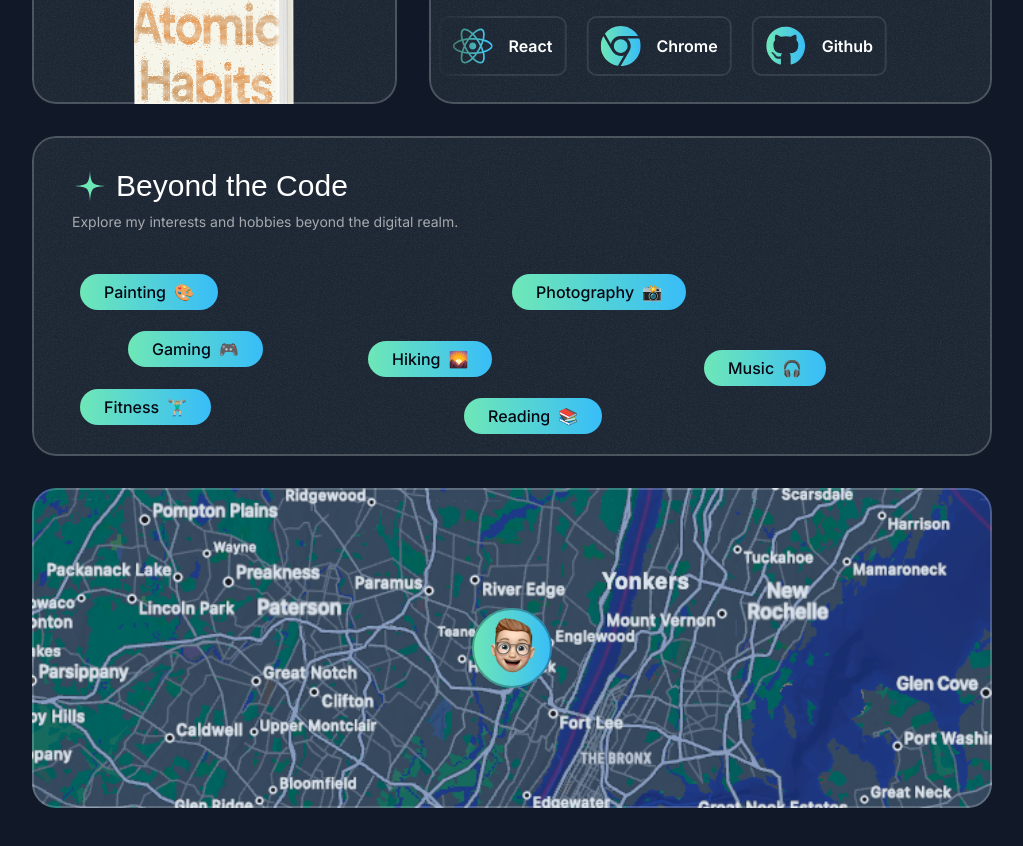
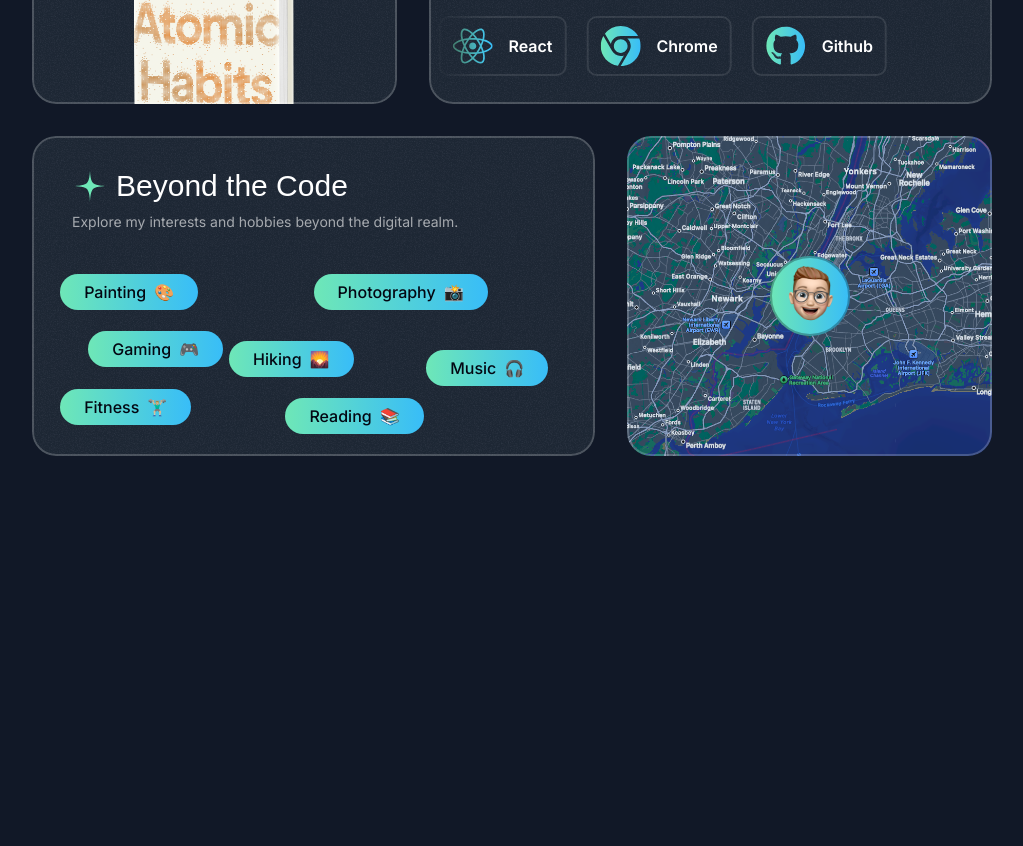
Before and after one commit to arvincarlo/portfolio, a Next.js app: page / in a window 1280 px wide. Shown: the part 4460-5306 px from the top of the page, without its empty margins (128-1151 px from the left). After the commit the page ends 4996 px from the top, so only its background shows below. Built offline with nearby package versions, Linux system fonts and the light colour scheme; a web font is replaced by a local one.

Commit message:
About Section: Bento Box for tablet (hobbies and maps)

```diff
--- a/src/sections/About.tsx
+++ b/src/sections/About.tsx
@@ -108,7 +108,8 @@ export const AboutSection = () => {
             </Card>
           </div>
 
-          <Card className="h-[320px] p-0 flex flex-col">
+          <div className="grid gap-8 grid-cols-1 md:grid-cols-5">
+            <Card className="h-[320px] p-0 flex flex-col md:col-span-3">
               <CardHeader title="Beyond the Code" description="Explore my interests and hobbies beyond the digital realm." className="px-6 py-6"/>
               <div className="relative flex-1">
                 {hobbies.map(hobby => (
@@ -123,13 +124,13 @@ export const AboutSection = () => {
               </div>
             </Card>
 
-          <Card className="h-[320px] p-0 relative">
+            <Card className="h-[320px] p-0 relative md:col-span-2">
               <Image src={mapImage} alt="map" className="h-full w-full object-cover object-left-top"/>
               <div className="absolute top-1/2 left-1/2 -translate-x-1/2 -translate-y-1/2 size-20 rounded-full bg-gradient-to-r from-emerald-300 to-sky-400 after:content-[''] after:absolute after:inset-0 after:outline after:outline-2 after:-outline-offset-2 after:rounded-full after:outline-gray-950/30">
                 <Image src={smileMemoji} alt="smile emoji" className="size-20"/>
               </div>
             </Card>
-
+          </div>
         </div>
       </div>
     </div>
```
Lines whose indentation alone changed are shown as unchanged.
